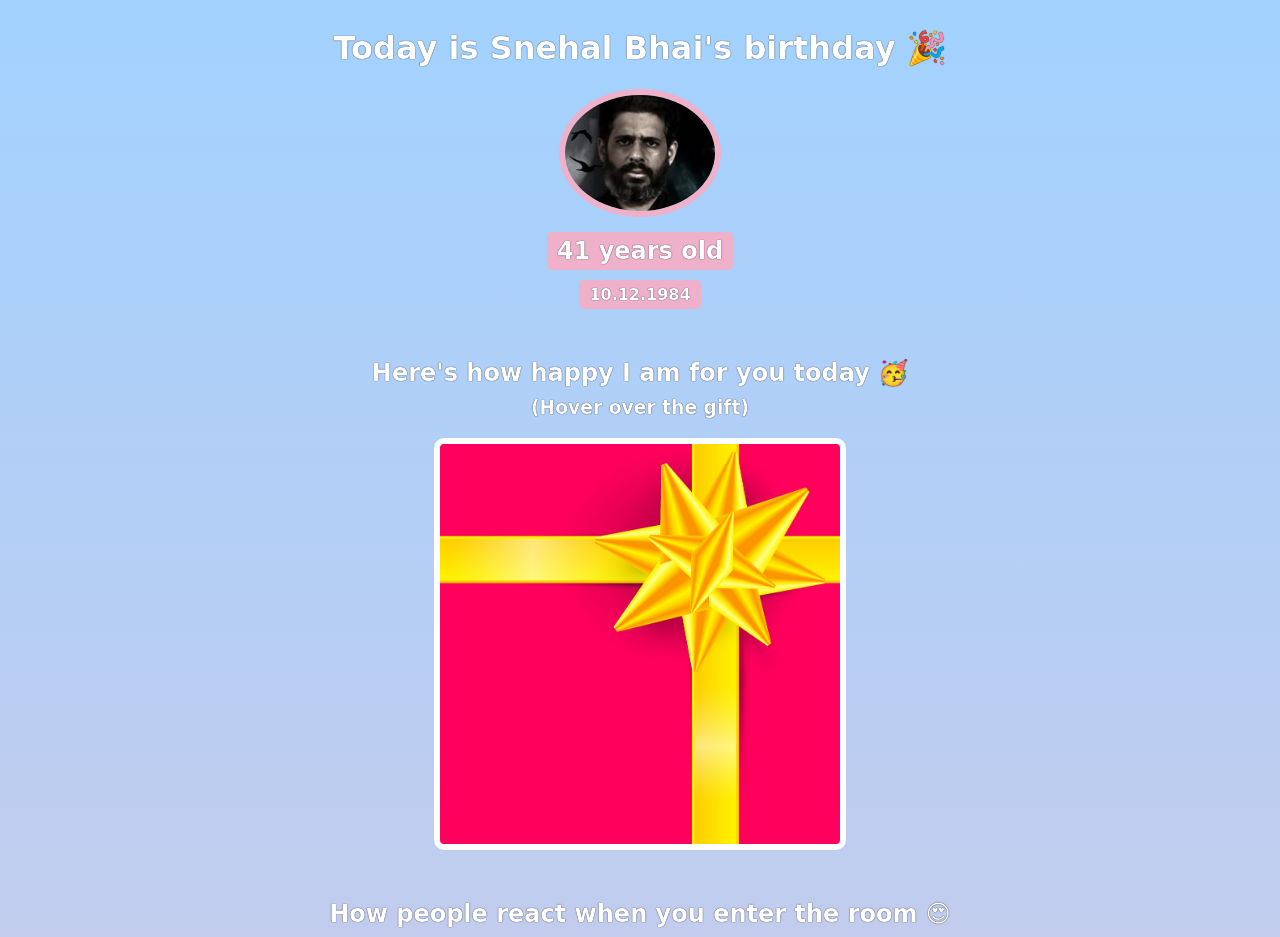
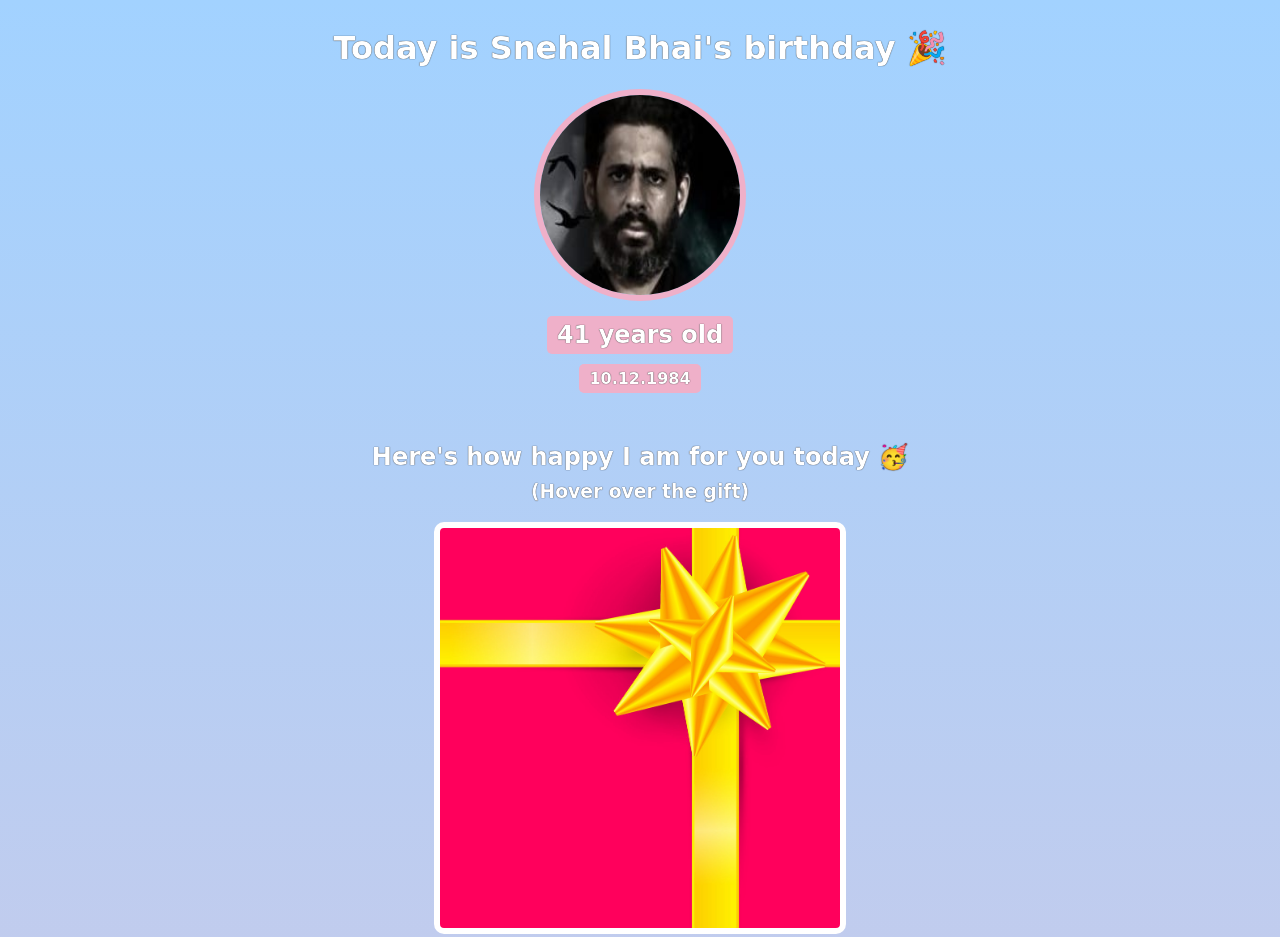
Before and after one commit to saraabraham/Birthday-Card, a website built with Vite: page index.html in a window 1280 px wide. Shown: the top 937 px of the page. Built offline with nearby package versions, Linux system fonts and the light colour scheme; a web font is replaced by a local one.

Commit message:
Fixed the squashed image
Changed width to 250px form 150px and added height attribute.

```diff
--- a/styles.css
+++ b/styles.css
@@ -1,5 +1,3 @@
-
-
 body {
     text-align: center;
     font-family: 'Happy Monkey', cursive;
@@ -16,7 +14,8 @@ p {
 }
 
 #bff-img {
-    width: 150px;
+    width: 200px;
+    height: 200px;
     border-radius: 50%;
     border: 6px solid #EFB0C9;
     margin-bottom: 10px;
```
